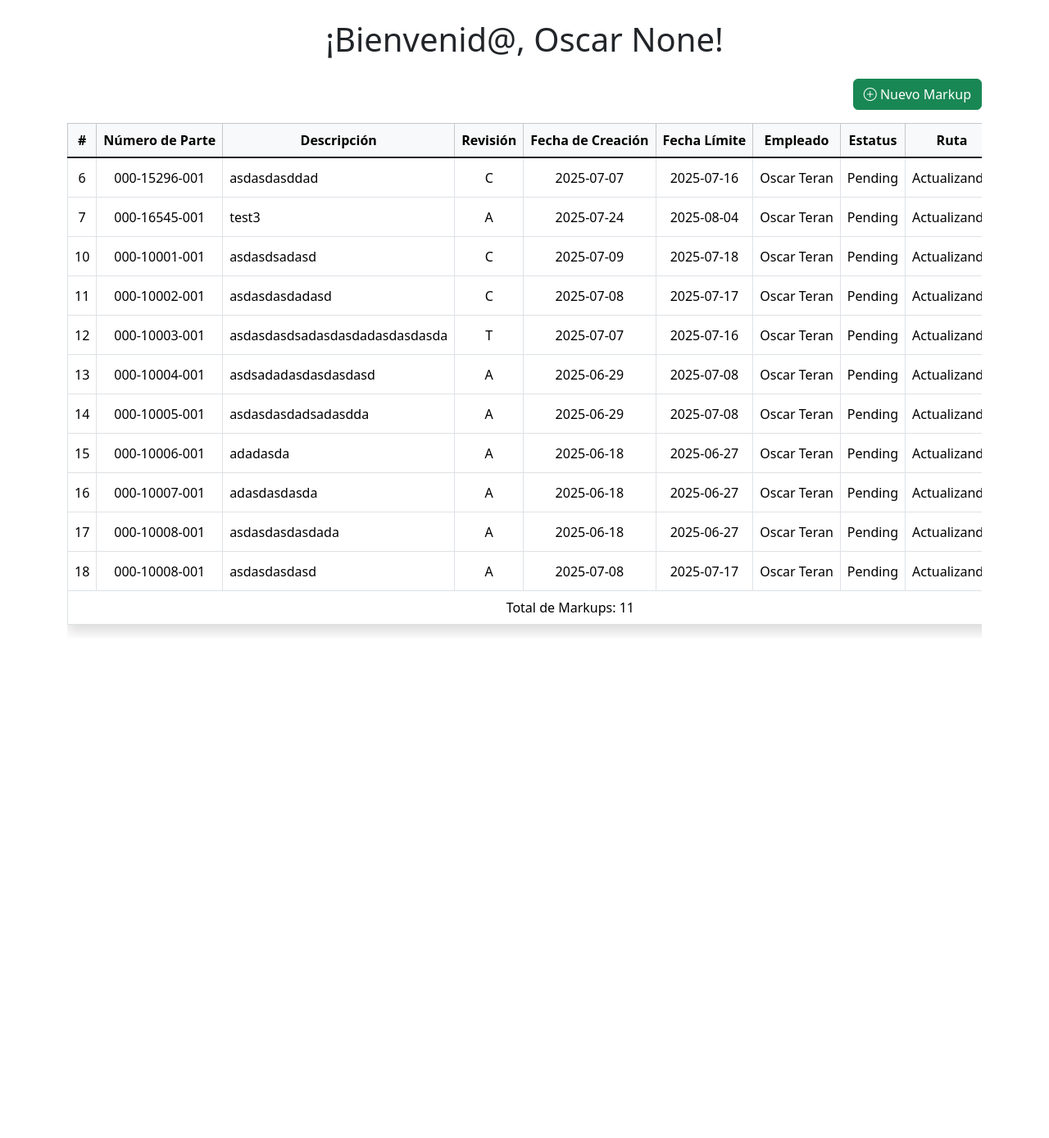
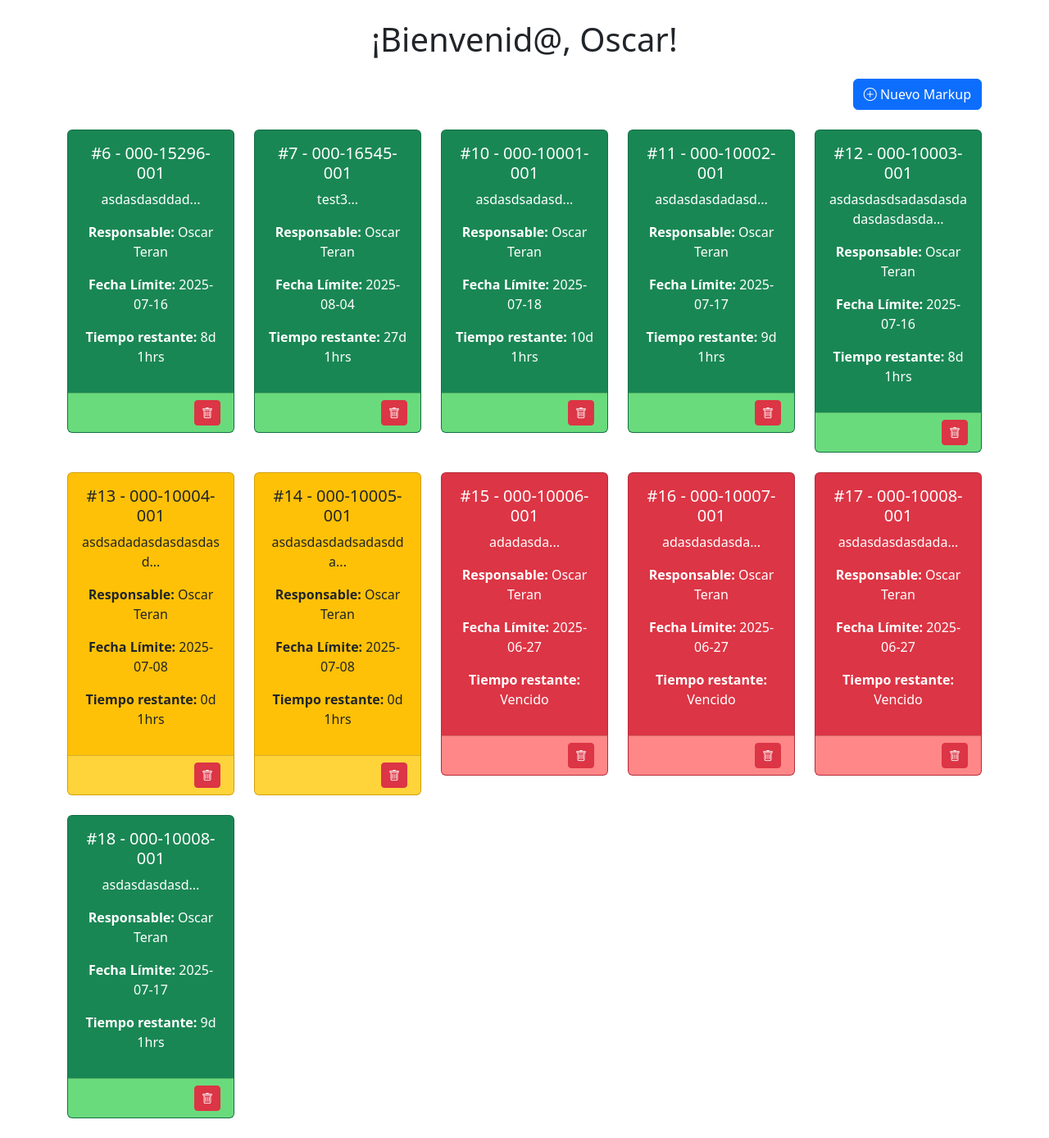
Before and after one commit to teran2410/Gestor-de-Markups, a Flask app: page /markups in a window 1280 px wide. Shown: the whole page at 82% size. Before the commit the page ends 774 px from the top, so only its background shows below. Run offline with Flask 3, Linux system fonts and the light colour scheme; a user stored in the database is signed in; data comes from the database, SQL or seed files in the repository; both versions use the stored data as it was after the commit.

Commit message:
se cambio de tabla a tarjetas y se cre oel filtro para no crear markups que sean mayores a la fecha actual

```diff
--- a/src/app.py
+++ b/src/app.py
@@ -25,6 +25,54 @@
         return value.strftime(format)
     except Exception:
         return ''
+
+# Función para calcular la fecha límite y el color de la tarjeta
+@app.template_filter("get_card_color")
+def get_card_color(markup):
+    fecha_limite = markup[5]
+    if isinstance(fecha_limite, str):
+        fecha_limite = datetime.strptime(fecha_limite, "%Y-%m-%d")
+    ahora = datetime.now()
+    delta = (fecha_limite - ahora).days
+
+    if delta > 4:
+        return "bg-success text-white"
+    elif delta >= 0:
+        return "bg-warning text-dark"
+    else:
+        return "bg-danger text-white"
+
+# Función para calcular la fecha límite y el color del footer de la tarjeta
+@app.template_filter("get_card_footer_color")
+def get_card_footer_color(markup):
+    fecha_limite = markup[5]
+    if isinstance(fecha_limite, str):
+        fecha_limite = datetime.strptime(fecha_limite, "%Y-%m-%d")
+    ahora = datetime.now()
+    delta = (fecha_limite - ahora).days
+
+    if delta > 4:
+        return "#69db7c"  # Verde
+    elif delta >= 0:
+        return "#ffd43b"  # Amarillo
+    else:
+        return "#ff8787"  # Rojo
+
+# Función para calcular el tiempo restante hasta la fecha límite
+@app.template_filter("calcular_tiempo")
+def calcular_tiempo(fecha_limite):
+    if isinstance(fecha_limite, str):
+        fecha_limite = datetime.strptime(fecha_limite, "%Y-%m-%d")
+    ahora = datetime.now()
+    diferencia = fecha_limite - ahora
+
+    if diferencia.total_seconds() < 0:
+        return "Vencido"
+
+    dias = diferencia.days
+    horas = diferencia.seconds // 3600
+    return f"{dias}d {horas}hrs"
+
 
 @app.route("/register", methods=["GET", "POST"])
 def register():
@@ -115,7 +163,6 @@
         return redirect(url_for("login"))
 
     name = session.get("name")
-    lastname = session.get("lastname")
 
     conn = sqlite3.connect(DB_PATH)
     cursor = conn.cursor()
@@ -136,9 +183,15 @@
     workcells = cursor.fetchall()
 
     conn.close()
-    return render_template("list_markups.html", markups=markups,
-                           employees=employees, statuses=statuses,
-                           routes=routes, workcells=workcells, name=name, lastname=lastname)
+
+    return render_template("list_markups_cards.html",
+                           markups=markups,
+                           employees=employees,
+                           statuses=statuses,
+                           routes=routes,
+                           workcells=workcells,
+                           name=name)
+
 
 @app.route("/markups/new", methods=["POST"])
 def new_markup():
@@ -155,9 +208,13 @@
     workCell_id = request.form["workCell_id"]
     employee_id = session["user_id"]
 
+
     created_at_str = request.form["created_at"]
     try:
         created_at = datetime.strptime(created_at_str, "%Y-%m-%d").date()
+        if created_at > datetime.now().date():
+            flash("❌ La fecha de creación debe ser posterior a la fecha actual.", "danger")
+            return redirect(url_for("list_markups"))
     except ValueError:
         flash("❌ Fecha inválida. Usa el formato correcto (YYYY-MM-DD).", "danger")
         return redirect(url_for("list_markups"))
--- a/src/static/css/styles.css
+++ b/src/static/css/styles.css
@@ -0,0 +1,3 @@
+.icon-black {
+    color: black;
+}
--- a/src/templates/list_markups.html
+++ b/src/templates/list_markups.html
@@ -126,33 +126,33 @@
                     <div class="modal-content">
                         <form action="{{ url_for('edit_markup', id=markup[0]) }}" method="POST">
                         <div class="modal-header">
-                          <h5 class="modal-title" id="editLabel{{ markup[0] }}">Editar Markup #{{ markup[0] }}</h5>
+                          <h5 class="modal-title" id="editLabel{{ markup[0] }}"><strong>Editar Markup #{{ markup[0] }}</strong></h5>
                           <button type="button" class="btn-close" data-bs-dismiss="modal" aria-label="Cerrar"></button>
                         </div>
                         <div class="modal-body">
                           <div class="row mb-3">
                             <div class="col">
-                              <label>Número de parte</label>
+                              <label><strong>Número de parte:</strong></label>
                               <input type="text" name="part_number" class="form-control" value="{{ markup[1] }}">
                             </div>
                             <div class="col">
-                              <label>Revisión</label>
+                              <label><strong>Revisión:</strong></label>
                               <input type="text" name="revision" class="form-control" value="{{ markup[3] }}">
                             </div>
                           </div>
                           <div class="mb-3">
-                            <label>Descripción</label>
+                            <label><strong>Descripción:</strong></label>
                             <textarea name="description" class="form-control">{{ markup[2] }}</textarea>
                           </div>
                           <div class="row mb-3">
                             <div class="col">
-                              <label>Fecha de creación</label>
+                              <label><strong>Fecha de creación:</strong></label>
                               <input type="date" name="created_at" class="form-control" value="{{ markup[4]|datetimeformat }}">
                             </div>
                           </div>
                           <div class="row mb-3">
                             <div class="col">
-                              <label>Responsable</label>
+                              <label><strong>Responsable:</strong></label>
                               <select name="employee_id" class="form-select">
                                 {% for emp in employees %}
                                 <option value="{{ emp[0] }}" {% if emp[1] == markup[6] %}selected{% endif %}>{{ emp[1] }}</option>
@@ -160,7 +160,7 @@
                               </select>
                             </div>
                             <div class="col">
-                              <label>Estatus</label>
+                              <label><strong>Estatus:</strong></label>
                               <select name="status_id" class="form-select">
                                 {% for status in statuses %}
                                 <option value="{{ status[0] }}" {% if status[1] == markup[7] %}selected{% endif %}>{{ status[1] }}</option>
@@ -168,7 +168,7 @@
                               </select>
                             </div>
                             <div class="col">
-                              <label>Ruta</label>
+                              <label><strong>Ruta:</strong></label>
                               <select name="route_id" class="form-select">
                                 {% for route in routes %}
                                 <option value="{{ route[0] }}" {% if route[1] == markup[8] %}selected{% endif %}>{{ route[1] }}</option>
@@ -176,7 +176,7 @@
                               </select>
                             </div>
                             <div class="col">
-                              <label>Celda</label>
+                              <label><strong>Celda:</strong></label>
                               <select name="workcell_id" class="form-select">
                                 {% for cell in workcells %}
                                 <option value="{{ cell[0] }}" {% if cell[1] == markup[9] %}selected{% endif %}>{{ cell[1] }}</option>
@@ -185,7 +185,7 @@
                             </div>
                             </div>
                             <div class="mb-3">
-                              <label>Enlace al archivo Excel</label>
+                              <label><strong>Enlace al archivo Excel:</strong></label>
                               <input type="url" name="file_url" class="form-control" value="{{ markup[10] or '' }}">
                             </div>
                           </div>
--- /dev/null
+++ b/src/templates/list_markups_cards.html
@@ -0,0 +1,203 @@
+<!DOCTYPE html>
+<html lang="es">
+<head>
+  <meta charset="UTF-8">
+  <title>Index - Sistema de Markups</title>
+  <link href="https://cdn.jsdelivr.net/npm/bootstrap@5.3.7/dist/css/bootstrap.min.css" rel="stylesheet">
+  <script src="https://cdn.jsdelivr.net/npm/bootstrap@5.3.7/dist/js/bootstrap.bundle.min.js"></script>
+  <link href="https://cdn.jsdelivr.net/npm/bootstrap-icons@1.10.5/font/bootstrap-icons.css" rel="stylesheet">
+  <link rel="stylesheet" href="static/css/styles.css">
+  <style>
+    .card-header {
+      cursor: pointer;
+    }
+    .truncate {
+      white-space: nowrap;
+      overflow: hidden;
+      text-overflow: ellipsis;
+    }
+  </style>
+</head>
+<body>
+<div class="container my-4">
+  <h1 class="text-center mb-4">¡Bienvenid@, {{name}}!</h1>
+
+  {% with messages = get_flashed_messages(with_categories=true) %}
+    {% if messages %}
+      {% for category, message in messages %}
+        <div class="alert alert-{{ category }} alert-dismissible fade show text-center" role="alert">
+          {{ message }}
+          <button type="button" class="btn-close" data-bs-dismiss="alert" aria-label="Cerrar"></button>
+        </div>
+      {% endfor %}
+    {% endif %}
+  {% endwith %}
+
+
+  <div class="d-flex justify-content-end mb-4">
+    <button class="btn btn-primary" data-bs-toggle="modal" data-bs-target="#newMarkupModal">
+      <i class="bi bi-plus-circle"></i> Nuevo Markup
+    </button>
+  </div>
+
+  <div class="row row-cols-1 row-cols-md-2 row-cols-lg-5 g-4 text-center">
+    {% for markup in markups %}
+    <div class="col">
+      <div class="card {{ markup|get_card_color }} clickable-card" data-bs-toggle="modal" data-bs-target="#detailsModal{{ markup[0] }}">
+        <div class="card-body">
+          <h5 class="card-title">#{{ markup[0] }} - {{ markup[1] }}</h5>
+          <p class="card-text">{{ markup[2][:60] }}...</p>
+          <p><strong>Responsable:</strong> {{ markup[6] }}</p>
+          <p><strong>Fecha Límite:</strong> {{ markup[5]|datetimeformat }}</p>
+          <p><strong>Tiempo restante:</strong> {{ markup[5]|calcular_tiempo }}</p>
+        </div>
+        <div class="card-footer text-end" style="background-color: {{ markup|get_card_footer_color }};">
+            <form action="{{ url_for('delete_markup', id=markup[0]) }}" method="POST" onsubmit="return confirm('¿Estás seguro de eliminar este markup?')" class="d-inline-block">
+            <button type="submit" class="btn btn-danger btn-sm" onclick="event.stopPropagation();">
+              <i class="bi bi-trash" title="Eliminar"></i>
+            </button>
+          </form>
+        </div>
+      </div>
+    </div>
+
+          <!-- Modal para mostrar más detalles y editar -->
+      <div class="modal fade" id="detailsModal{{ markup[0] }}" tabindex="-1" aria-labelledby="detailsModalLabel{{ markup[0] }}" aria-hidden="true">
+        <div class="modal-dialog modal-lg">
+          <div class="modal-content">
+            <form action="{{ url_for('edit_markup', id=markup[0]) }}" method="POST">
+              <div class="modal-header">
+                <h5 class="modal-title" id="detailsModalLabel{{ markup[0] }}">Editar Markup #{{ markup[0] }}</h5>
+                <button type="button" class="btn-close" data-bs-dismiss="modal" aria-label="Cerrar"></button>
+              </div>
+              <div class="modal-body">
+                <div class="row mb-3">
+                  <div class="col">
+                    <label>Número de parte</label>
+                    <input type="text" name="part_number" class="form-control" value="{{ markup[1] }}" required>
+                  </div>
+                  <div class="col">
+                    <label>Revisión</label>
+                    <input type="text" name="revision" class="form-control" value="{{ markup[3] }}" required>
+                  </div>
+                </div>
+
+                <div class="mb-3">
+                  <label>Descripción</label>
+                  <textarea name="description" class="form-control" required>{{ markup[2] }}</textarea>
+                </div>
+
+                <div class="row mb-3">
+                  <div class="col">
+                    <label>Fecha de creación</label>
+                    <input type="date" name="created_at" class="form-control" value="{{ markup[4]|datetimeformat }}" required>
+                  </div>
+                  <div class="col">
+                    <label>Celda</label>
+                    <select name="workcell_id" class="form-select" required>
+                      {% for cell in workcells %}
+                      <option value="{{ cell[0] }}" {% if cell[1] == markup[9] %}selected{% endif %}>{{ cell[1] }}</option>
+                      {% endfor %}
+                    </select>
+                  </div>
+                </div>
+
+                <div class="row mb-3">
+                  <div class="col">
+                    <label>Empleado</label>
+                    <select name="employee_id" class="form-select" required>
+                      {% for emp in employees %}
+                      <option value="{{ emp[0] }}" {% if emp[1] == markup[6] %}selected{% endif %}>{{ emp[1] }}</option>
+                      {% endfor %}
+                    </select>
+                  </div>
+                  <div class="col">
+                    <label>Estatus</label>
+                    <select name="status_id" class="form-select" required>
+                      {% for stat in statuses %}
+                      <option value="{{ stat[0] }}" {% if stat[1] == markup[7] %}selected{% endif %}>{{ stat[1] }}</option>
+                      {% endfor %}
+                    </select>
+                  </div>
+                  <div class="col">
+                    <label>Ruta</label>
+                    <select name="route_id" class="form-select" required>
+                      {% for route in routes %}
+                      <option value="{{ route[0] }}" {% if route[1] == markup[8] %}selected{% endif %}>{{ route[1] }}</option>
+                      {% endfor %}
+                    </select>
+                  </div>
+                </div>
+
+                <div class="mb-3">
+                  <label class="text-end">Enlace al archivo</label>
+                  <input type="text" name="file_url" class="form-control" value="{{ markup[10] }}">
+                </div>
+
+              </div>
+              <div class="modal-footer">
+                <button type="button" class="btn btn-secondary" data-bs-dismiss="modal">Cancelar</button>
+                <button type="submit" class="btn btn-primary">Guardar cambios</button>
+              </div>
+            </form>
+          </div>
+        </div>
+      </div>
+    {% endfor %}
+  </div>
+</div>
+      <!-- Modal: Nuevo Markup -->
+      <div class="modal fade" id="newMarkupModal" tabindex="-1" aria-labelledby="newMarkupLabel" aria-hidden="true">
+          <div class="modal-dialog modal-lg">
+            <div class="modal-content">
+              <form action="{{ url_for('new_markup') }}" method="POST">
+                <div class="modal-header">
+                  <h5 class="modal-title" id="newMarkupLabel">Nuevo Markup</h5>
+                  <button type="button" class="btn-close" data-bs-dismiss="modal" aria-label="Cerrar"></button>
+                </div>
+                <div class="modal-body">
+                  <div class="row mb-3">
+                    <div class="col">
+                      <label>Número de parte</label>
+                      <input type="text" name="part_number" class="form-control" required>
+                    </div>
+                    <div class="col">
+                      <label>Revisión</label>
+                      <input type="text" name="revision" class="form-control" required/>
+                    </div>
+                  </div>
+                  <div class="mb-3">
+                    <label>Descripción</label>
+                    <textarea name="description" class="form-control" required></textarea>
+                  </div>
+                  <div class="row mb-3">
+                    <div class="col">
+                      <label>Fecha de creación</label>
+                      <input type="date" name="created_at" class="form-control" required>
+                    </div>
+                    <div class="col">
+                      <label>Celda</label>
+                      <select name="workCell_id" class="form-select" required>
+                        {% for cell in workcells %}
+                        <option value="{{ cell[0] }}">{{ cell[1] }}</option>
+                        {% endfor %}
+                      </select>
+                    </div>
+                  </div>
+                </div>
+                <div class="modal-footer">
+                  <button type="button" class="btn btn-secondary" data-bs-dismiss="modal">Cancelar</button>
+                  <button type="submit" class="btn btn-success">Crear</button>
+                </div>
+              </form>
+            </div>
+          </div>
+        </div>
+
+<script>
+    document.querySelectorAll('.clickable-card').forEach(card => {
+      card.style.cursor = "pointer";
+    });
+  </script>
+</body>
+</html>
```
Also changed, not shown: instance/markups.db.
